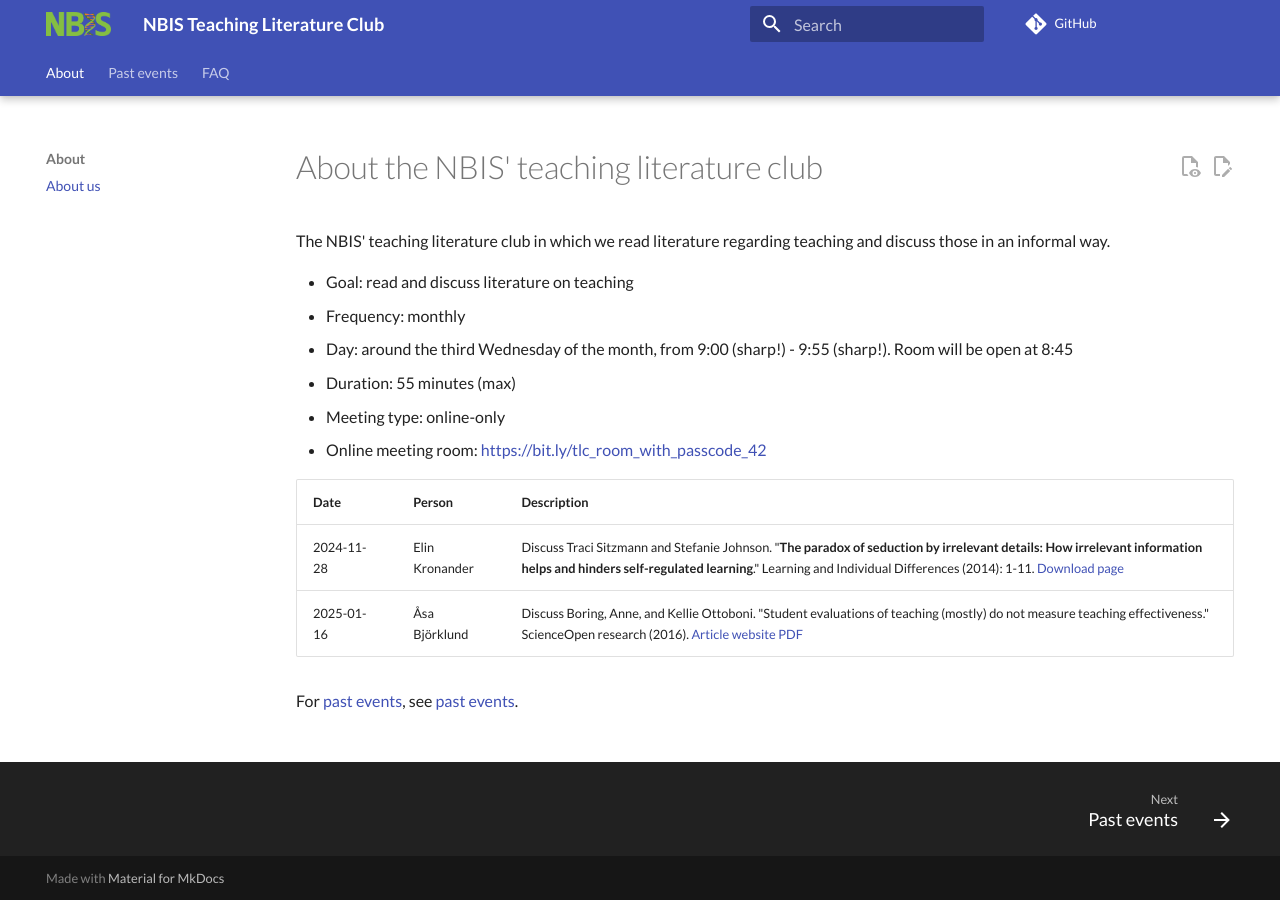
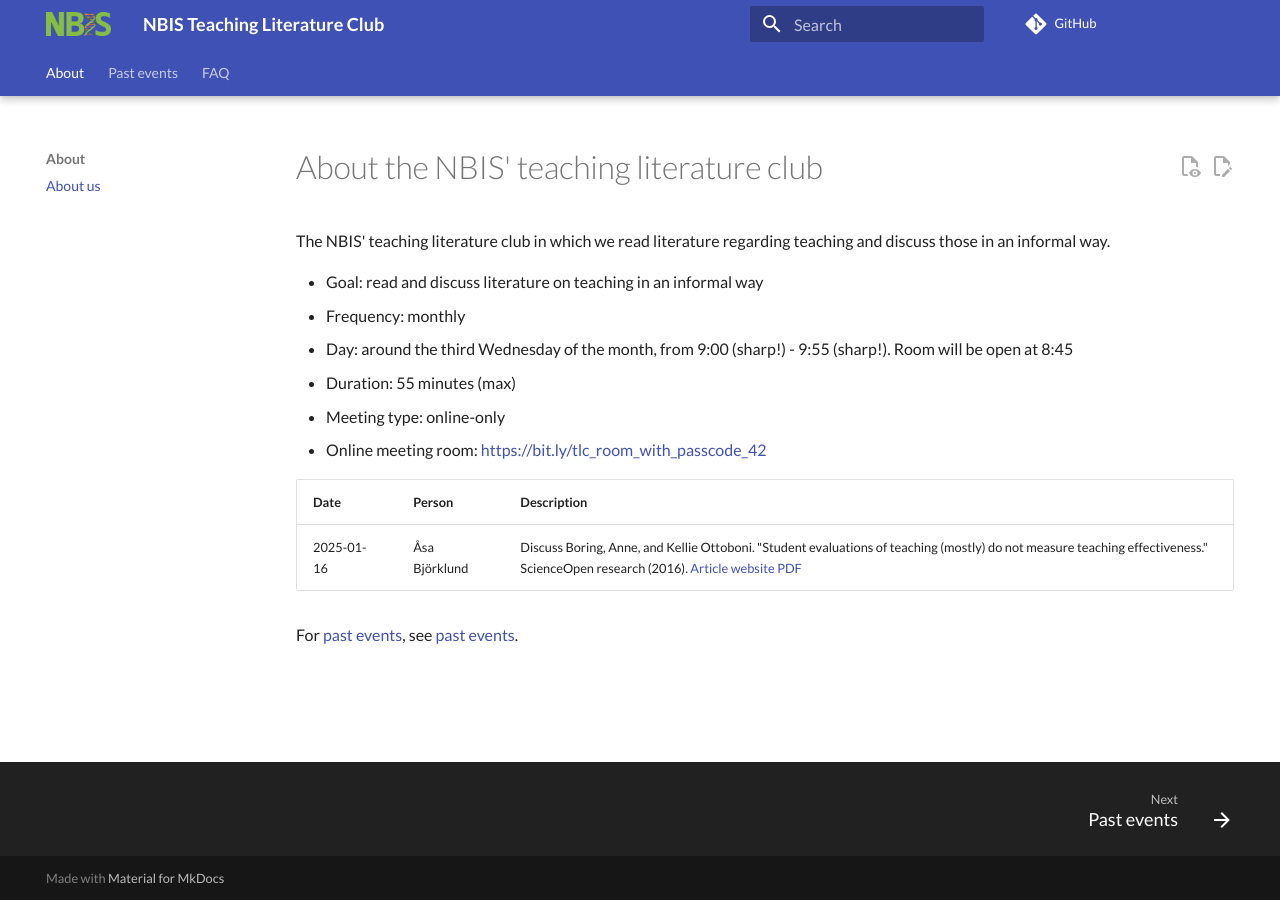
Before and after one commit to NBISweden/teaching_literature_club, an MkDocs documentation site: the page built from docs/README.md, in a window 1280 px wide. Built offline with MkDocs 1.6.1 and Material for MkDocs 9.7.7, drawn with Linux system fonts in a browser that asks for light colours; comment, search, counter and statistics services are not loaded.

Commit message:
Update schedule

```diff
--- a/docs/README.md
+++ b/docs/README.md
@@ -4,7 +4,7 @@ The NBIS' teaching literature club
 in which we read literature regarding teaching
 and discuss those in an informal way.
 
-- Goal: read and discuss literature on teaching
+- Goal: read and discuss literature on teaching in an informal way
 - Frequency: monthly
 - Day: around the third Wednesday of the month, from 9:00 (sharp!) - 9:55 (sharp!).
   Room will be open at 8:45
@@ -16,7 +16,6 @@ and discuss those in an informal way.
 
 Date      |Person           |Description
 ----------|-----------------|----------------------------------------------------
-2024-11-28|Elin Kronander   |Discuss Traci Sitzmann and Stefanie Johnson. "**The paradox of seduction by irrelevant details: How irrelevant information helps and hinders self-regulated learning**." Learning and Individual Differences (2014): 1-11. [Download page](https://doi.org/10.1016/j.lindif.2014.05.009)
 2025-01-16|Åsa Björklund    |Discuss Boring, Anne, and Kellie Ottoboni. "Student evaluations of teaching (mostly) do not measure teaching effectiveness." ScienceOpen research (2016). [Article website](https://www.scienceopen.com/document/read?vid=818d8ec0-5908-47d8-86b4-5dc38f04b23e) [PDF](papers/boring_et_al_2016.pdf)
 
 <!-- markdownlint-enable MD013 -->
```
Also changed, not shown: docs/past_events.md (+1 -0 lines).
